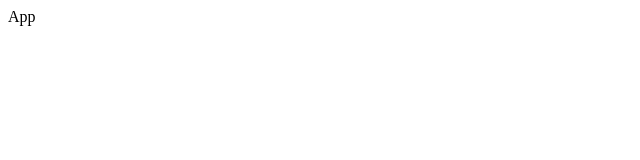
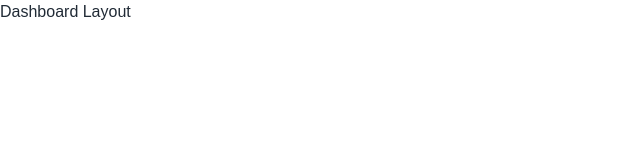
Before and after one commit to HoangCaesar/Chat_App, a React (Vite) app in the folder Webapp/: page / in a window 1280 px wide. Shown: the top 160 px of the page, without its empty margins (0-640 px from the left). Built offline with nearby package versions, Linux system fonts and the light colour scheme.

Commit message:
Webapp: apply theme&setting provider

```diff
--- a/Webapp/src/App.tsx
+++ b/Webapp/src/App.tsx
@@ -1,6 +1,16 @@
+// routes
+// Project Import
+import Router from './routes';
+import ThemeProvider from './theme';
+
+// ==============================|| APP: APPLY THEME PROVIDER  ||============================== //
+
 function App() {
-
-    return <div className="App">App</div>;
+    return (
+        <ThemeProvider>
+            <Router />
+        </ThemeProvider>
+    );
 }
 
 export default App;
--- a/Webapp/src/main.tsx
+++ b/Webapp/src/main.tsx
@@ -5,15 +5,18 @@ import { HelmetProvider } from 'react-helmet-async';
 
 // Project Import
 import App from './App';
+import SettingsProvider from './providers/SettingProvider';
 
 // ==============================|| MAIN: SETTING-ROUTER-HELMET PROVIDER  ||============================== //
 
 ReactDOM.createRoot(document.getElementById('root') as HTMLElement).render(
     <React.StrictMode>
         <HelmetProvider>
-            <Router>
-                <App />
-            </Router>
+            <SettingsProvider>
+                <Router>
+                    <App />
+                </Router>
+            </SettingsProvider>
         </HelmetProvider>
     </React.StrictMode>
 );
```
